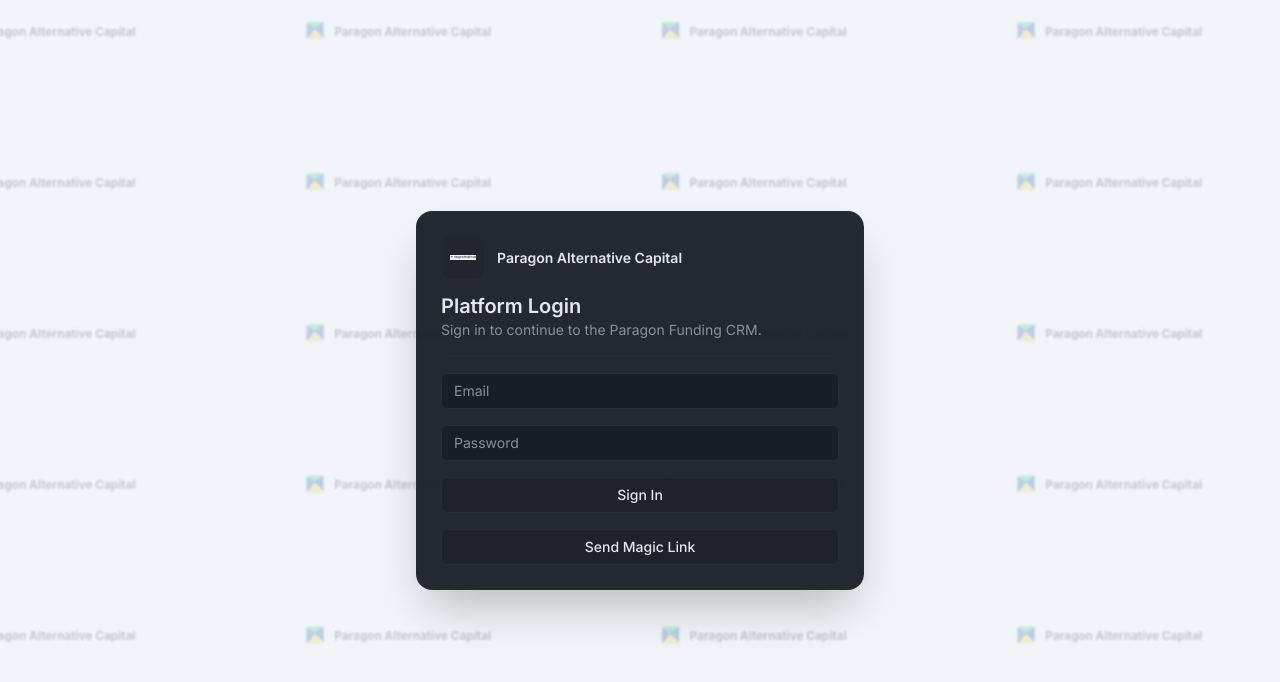
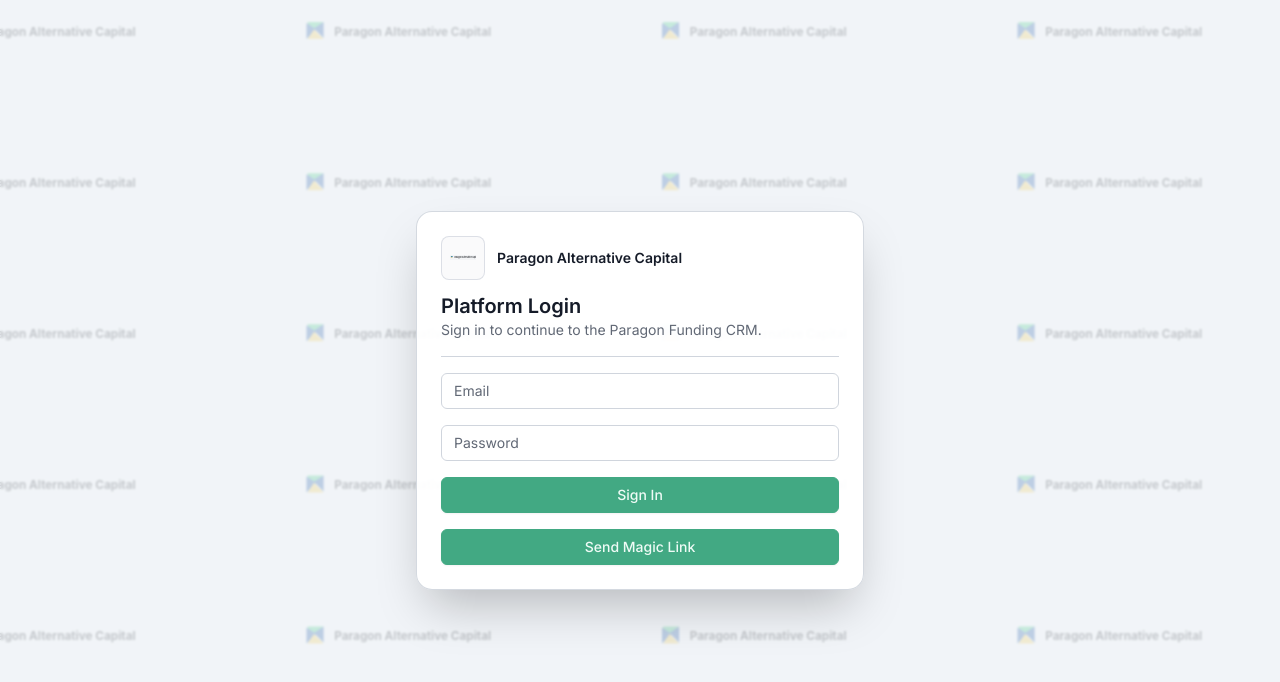
Before and after one commit to yungtrapfob-bot/pac-funding-crm, a Next.js app: page /login in a window 1280 px wide. Shown: the top 682 px of the page. Built offline with nearby package versions, Linux system fonts and the light colour scheme; no server answers.

Commit message:
Convert CRM to light theme

```diff
--- a/app/(dashboard)/admin/processing/page.tsx
+++ b/app/(dashboard)/admin/processing/page.tsx
@@ -16,9 +16,9 @@
 function readinessSignal(item: { hasApplication: boolean; hasStatements: boolean; current_stage: string | null }) {
   const stage = String(item.current_stage ?? '').toLowerCase();
   const alreadyReviewed = ['application processed', 'offers / declines received', 'offers', 'contracts requested', 'contracts signed', 'contracts out', 'funded'].some((s) => stage.includes(s));
-  if (alreadyReviewed) return { label: 'Already reviewed/submitted', className: 'bg-blue-600 text-white' };
-  if (item.hasApplication && item.hasStatements) return { label: 'Ready for review', className: 'bg-emerald-600 text-white' };
-  return { label: 'Needs docs', className: 'bg-amber-500 text-amber-950' };
+  if (alreadyReviewed) return { label: 'Already reviewed/submitted', className: 'bg-sky-100 text-sky-800 border border-sky-300' };
+  if (item.hasApplication && item.hasStatements) return { label: 'Ready for review', className: 'bg-emerald-100 text-emerald-800 border border-emerald-300' };
+  return { label: 'Needs docs', className: 'bg-amber-100 text-amber-900 border border-amber-300' };
 }
 
 export default async function ProcessingQueuePage() {
--- a/app/(dashboard)/deals/[id]/page.tsx
+++ b/app/(dashboard)/deals/[id]/page.tsx
@@ -456,7 +456,7 @@
                     type="submit"
                     className={
                       selected?.id === o.id
-                        ? "bg-secondary text-secondary-foreground hover:opacity-100"
+                        ? "border-emerald-300 bg-emerald-100 text-emerald-900 hover:bg-emerald-100"
                         : undefined
                     }
                     disabled={selected?.id === o.id || o.status === "declined"}
--- a/app/(dashboard)/deals/page.tsx
+++ b/app/(dashboard)/deals/page.tsx
@@ -36,7 +36,7 @@
     }
   }
 
-  return <div className="space-y-4"><div className="flex items-center justify-between"><h1 className="text-2xl font-semibold">Deals</h1><Link href="/deals/new" className="rounded-md bg-primary px-3 py-2 text-sm text-white">Submit Deal</Link></div>
+  return <div className="space-y-4"><div className="flex items-center justify-between"><h1 className="text-2xl font-semibold">Deals</h1><Link href="/deals/new" className="rounded-md bg-primary px-3 py-2 text-sm text-primary-foreground">Submit Deal</Link></div>
   <Card className="rounded-xl border-border/80 bg-card/95 p-4 shadow-sm"><form className="grid grid-cols-1 gap-2 md:grid-cols-5"><Input name="q" defaultValue={q} placeholder="Search business, owner, email"/><Input name="stage" defaultValue={stage} placeholder="Filter by exact stage"/>
     {profile.role === 'admin' ? <select name="rep" defaultValue={rep} className="rounded-md border border-border bg-transparent px-3 py-2 text-sm"><option value="">All reps</option>{(reps ?? []).map((internalRep) => <option key={internalRep.id} value={internalRep.id}>{internalRep.full_name ?? internalRep.id}</option>)}</select> : null}
     <button className="rounded-md border border-border px-3 py-2 text-sm">Filter</button></form></Card>
--- a/app/(dashboard)/hot-leads/page.tsx
+++ b/app/(dashboard)/hot-leads/page.tsx
@@ -17,7 +17,7 @@
 function getStatusChip(status: string) {
   if (status === 'pending' || status === 'scheduled') return 'bg-warning/20 text-warning';
   if (status === 'contacted') return 'bg-info/20 text-info';
-  if (status === 'stale') return 'bg-slate-500/20 text-slate-300';
+  if (status === 'stale') return 'bg-slate-100 text-slate-700';
   return 'bg-success/20 text-success';
 }
 
@@ -83,7 +83,7 @@
             <h1 className="font-display text-3xl font-semibold">Hot Leads / Tasks</h1>
             <span className="rounded-full border border-border px-2.5 py-1 text-xs tabular text-muted-foreground">247 active</span>
           </div>
-          <Link href="/hot-leads/new" className="rounded-md bg-primary px-3 py-2 text-sm text-white">New lead</Link>
+          <Link href="/hot-leads/new" className="rounded-md bg-primary px-3 py-2 text-sm text-primary-foreground">New lead</Link>
         </div>
         <div className="flex items-center gap-2 text-xs">
           {['All', 'Mine', 'Unassigned', 'Stale'].map((tab) => <button key={tab} className="rounded-full border border-border px-3 py-1.5 text-muted-foreground hover:text-foreground">{tab}</button>)}
@@ -131,7 +131,7 @@
             </thead>
             <tbody>
               {hotLeads.map((lead) => (
-                <tr key={lead.id} className="border-t border-border/80 odd:bg-white/[0.02] hover:border-l-2 hover:border-l-primary hover:bg-[hsl(var(--row-hover))]">
+                <tr key={lead.id} className="border-t border-border/80 odd:bg-slate-50/70 hover:border-l-2 hover:border-l-primary hover:bg-[hsl(var(--row-hover))]">
                   <td className="px-3 py-[14px]"><Link href={`/hot-leads/${lead.id}`} className="font-medium text-foreground hover:text-primary">{lead.business_name}</Link></td>
                   <td className="px-3 py-[14px]">{lead.owner_name}</td>
                   <td className="mono-data px-3 py-[14px]">{lead.phone || '—'}</td>
--- a/app/globals.css
+++ b/app/globals.css
@@ -25,28 +25,6 @@
   --status-neutral: 220 9% 46%;
 }
 
-.dark {
-  --bg: 220 19% 9%;
-  --panel: 217 17% 12%;
-  --card: 216 15% 15%;
-  --row-hover: 216 16% 18%;
-  --bg-base: 220 19% 9%;
-  --bg-surface: 215 17% 12%;
-  --bg-surface-2: 216 14% 14%;
-  --border-subtle: 220 10% 18%;
-  --border-strong: 219 11% 24%;
-  --fg-primary: 220 13% 91%;
-  --fg-muted: 217 8% 57%;
-  --fg-faint: 217 8% 38%;
-  --accent: 158 44% 46%;
-  --accent-fg: 158 60% 96%;
-  --status-success: 145 58% 44%;
-  --status-warning: 37 73% 55%;
-  --status-danger: 358 76% 59%;
-  --status-info: 218 89% 63%;
-  --status-neutral: 220 9% 46%;
-}
-
 .font-display {
   font-family: 'Fraunces', Georgia, serif;
 }
@@ -54,6 +32,20 @@
 body {
   @apply bg-background text-foreground antialiased;
   font-family: 'Inter', system-ui, sans-serif;
+}
+
+@layer base {
+  input, textarea, select {
+    @apply border-border bg-card text-foreground placeholder:text-muted-foreground;
+  }
+
+  label {
+    @apply text-foreground;
+  }
+
+  table {
+    @apply text-foreground;
+  }
 }
 
 .font-mono {
--- a/app/layout.tsx
+++ b/app/layout.tsx
@@ -8,7 +8,7 @@
 
 export default function RootLayout({ children }: { children: React.ReactNode }) {
   return (
-    <html lang="en" className="dark" suppressHydrationWarning>
+    <html lang="en" suppressHydrationWarning>
       <body>{children}</body>
     </html>
   );
--- a/components/ui/button.tsx
+++ b/components/ui/button.tsx
@@ -4,7 +4,7 @@
   const { className, ...rest } = props;
   return (
     <button
-      className={cn('inline-flex h-9 items-center justify-center rounded-md border border-border bg-muted px-3 text-sm font-medium text-foreground transition duration-120 ease-out hover:border-primary/50 hover:bg-card disabled:opacity-50', className)}
+      className={cn('inline-flex h-9 items-center justify-center rounded-md border border-primary bg-primary px-3 text-sm font-medium text-primary-foreground shadow-sm transition duration-120 ease-out hover:border-emerald-700 hover:bg-emerald-700 disabled:opacity-50', className)}
       {...rest}
     />
   );
```
Also changed, not shown: components/admin/funder-master-table.tsx (+13 -13 lines), components/deals/deal-routing-panel.tsx (+5 -5 lines).
